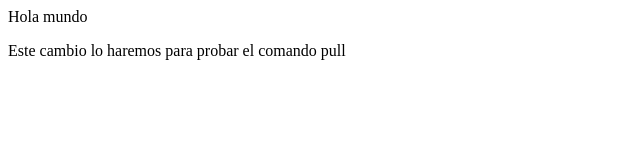
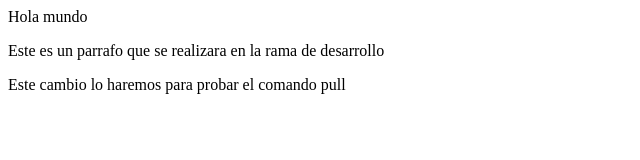
Before and after one commit to Cesar-2705/ManualGIT, a plain HTML site: page primeraversion.html in a window 1280 px wide. Shown: the whole page, without its empty margins (0-640 px from the left). Drawn offline with Linux system fonts and the light colour scheme.

Commit message:
agregando prueba

```diff
--- a/primeraversion.html
+++ b/primeraversion.html
@@ -4,6 +4,7 @@
 </HEAD>
 <BODY>
   <P>Hola mundo</P>
+  <p>Este es un parrafo que se realizara en la rama de desarrollo</p>
 <P>Este cambio lo haremos para probar el comando pull</P>
 </BODY>
 </HTML>
```
Also changed, not shown: prueba.txt (added).
